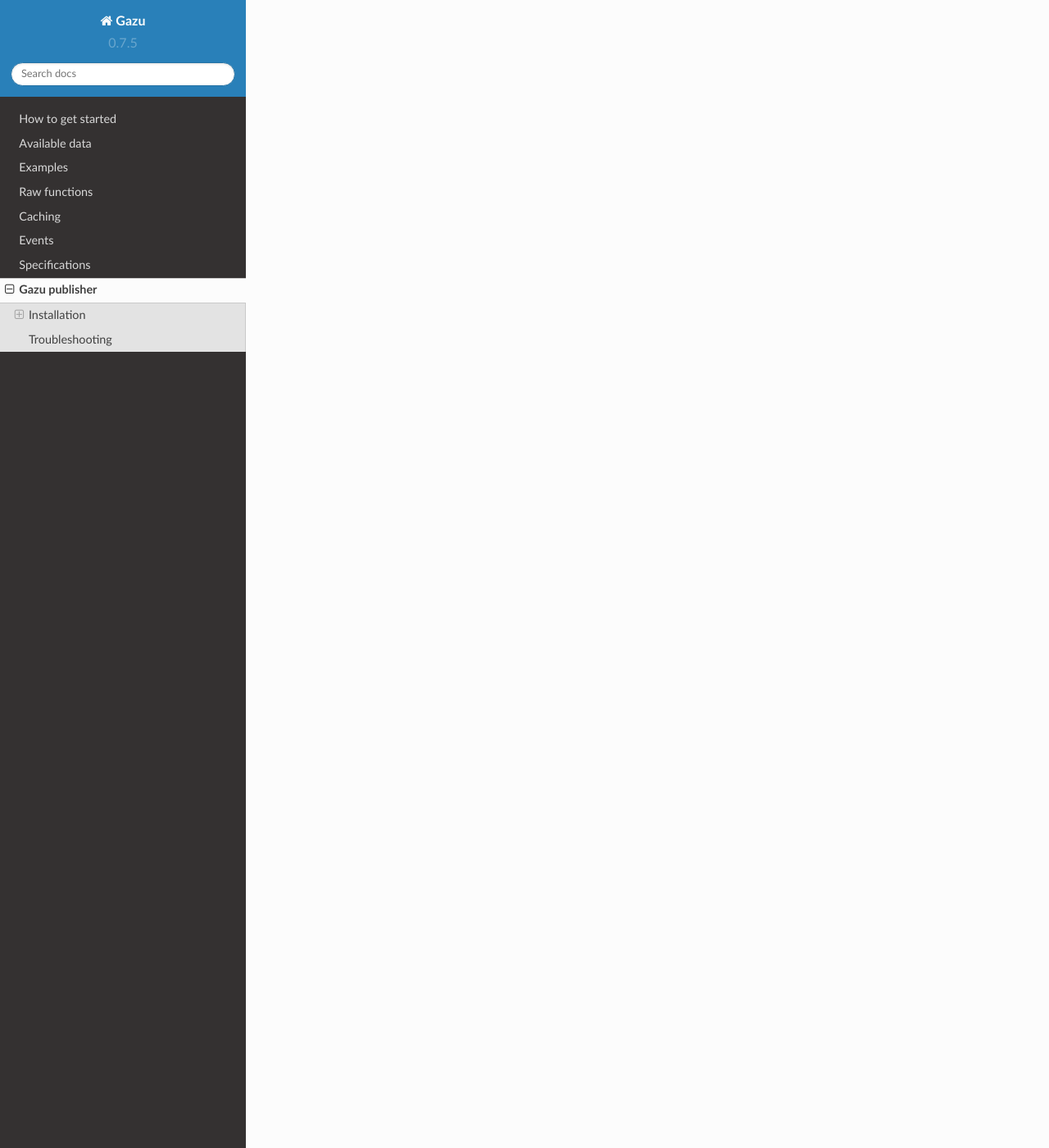
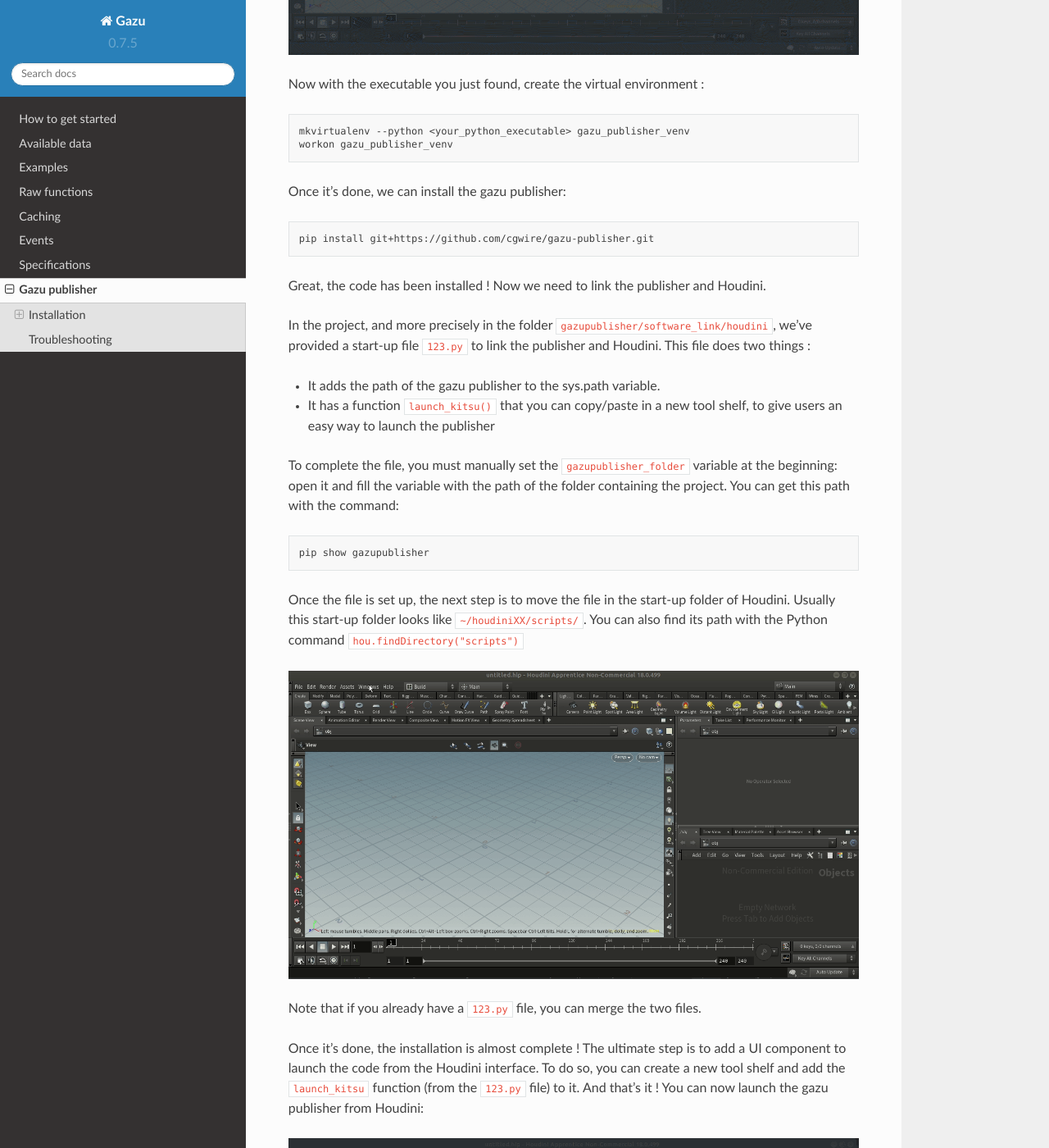
Before and after one commit to cgwire/gazu, a Sphinx documentation site: the page built from docs/source/publisher.md, in a window 1280 px wide and 1400 px high, scrolled down 7334 px. Shown: the whole window at 82% size. Built offline with Sphinx 7.4.7 and the Read the Docs theme 2.0.0, drawn with Linux system fonts in a browser that asks for light colours; some of the changed text lies outside the part shown.

Commit message:
[NEW] Add Houdini installation procedure

````diff
--- a/docs/source/publisher.md
+++ b/docs/source/publisher.md
@@ -2,7 +2,7 @@
 
 The gazu publisher is a tool to send previews to Kitsu from your DCC.
 
-For now, it is only available on Linux, and for the following softwares : Blender and Maya.
+For now, it is only available on Linux, and for the following softwares : Blender, Maya, and Houdini.
 
 ![](_static/gazu_publisher.png)
 
@@ -210,6 +210,72 @@
 
 
 
+### Houdini
+
+First, we recommend to install the code in a virtual environment.
+If you wish so, you can begin by installing a virtual environment manager (for example [virtualenv](https://virtualenv.pypa.io/en/latest/)):
+
+```sh
+pip install virtualenv
+```
+
+Then create a new virtual environment and activate it.
+To ensure version coherence, we must first find the Python used by Houdini.
+You can go in your Houdini Python shell and type `sys.executable` :
+
+![](_static/find_houdini_exec.gif)
+
+Now with the executable you just found, create the virtual environment :
+
+```sh
+mkvirtualenv --python <your_python_executable> gazu_publisher_venv
+workon gazu_publisher_venv
+```
+
+Once it's done, we can install the gazu publisher:
+
+```sh
+pip install git+https://github.com/cgwire/gazu-publisher.git
+```
+
+Great, the code has been installed !
+Now we need to link the publisher and Houdini.
+
+In the project, and more precisely in the folder `gazupublisher/software_link/houdini`,
+we've provided a start-up file `123.py` to link the publisher and Houdini.
+This file does two things :
+
+- It adds the path of the gazu publisher to the sys.path variable.
+- It has a function `launch_kitsu()` that you can copy/paste in a new tool shelf,
+to give users an easy way to launch the publisher
+
+To complete the file, you must manually set the `gazupublisher_folder` variable
+at the beginning: open it and fill the variable with the path of the folder containing the project.
+You can get this path with the command:
+
+```sh
+pip show gazupublisher
+```
+
+Once the file is set up, the next step is to move the file in the start-up folder of Houdini.
+Usually this start-up folder looks like `~/houdiniXX/scripts/`.
+You can also find its path with the Python command `hou.findDirectory("scripts")`
+
+![](_static/find_houdini_startup_dir.gif)
+
+Note that if you already have a `123.py` file, you can merge the two files.
+
+Once it's done, the installation is almost complete !
+The ultimate step is to add a UI component to launch the code from the Houdini
+interface. To do so, you can create a new tool shelf and add the `launch_kitsu`
+function (from the `123.py` file) to it.
+And that's it ! You can now launch the gazu publisher from Houdini:
+
+![](_static/houdini_launch.gif)
+
+
+If you want it, the path of our little fox icon is `gazupublisher/resources/images/logo_kitsu.png`
+
 
 ## Troubleshooting
 
````
Also changed, not shown: other parts of docs/source/publisher.md (+2 -2 lines), docs/source/_static/find_houdini_exec.gif (added), docs/source/_static/find_houdini_startup_dir.gif (added), docs/source/_static/houdini_launch.gif (added).
